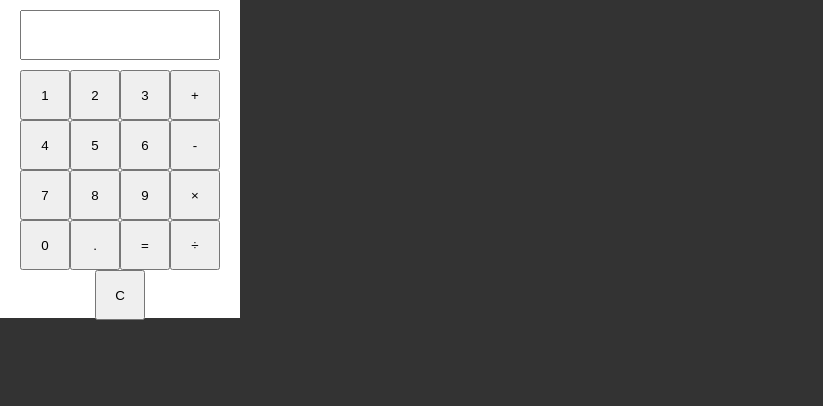
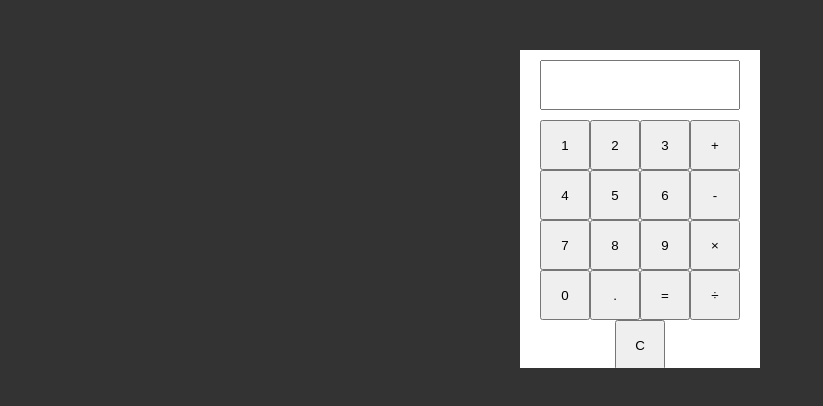
Before and after one commit to tcr/Boots, a plain HTML site: page demos/calc.html in a window 1280 px wide. Shown: the whole page, without its empty margins (0-823 px from the left). Drawn offline with Linux system fonts and the light colour scheme.

Commit message:
Center body

```diff
--- a/Boots.css
+++ b/Boots.css
@@ -1,6 +1,7 @@
 * { -webkit-box-sizing: border-box; -moz-box-sizing: border-box; }
 html { background: #333; font-family: sans-serif; overflow: hidden; font-size: 100%; }
-body { position: relative; margin: 0; }
+body { }
+#boots-frame { position: relative; margin: 50px auto 0; overflow: hidden; }
 
 div.stack > * { display: block; }
 div.flow > * { display: inline-block; }
--- a/Boots.js
+++ b/Boots.js
@@ -293,8 +293,8 @@ var BootsElement = new Functor({
 	text: function () { return this.elem.innerHTML || this.elem.value; }, //[TODO] innerText
 	height: function () { return this.elem.offsetHeight; },
 	width: function () { return this.elem.offsetWidth; },
-	left: function () { return getElementPosition(this.elem).x - getElementPosition(document.body).x; },
-	top: function () { return getElementPosition(this.elem).y - getElementPosition(document.body).y; },
+	left: function () { return getElementPosition(this.elem).x - getElementPosition(document.getElementById('boots-frame')).x; },
+	top: function () { return getElementPosition(this.elem).y - getElementPosition(document.getElementById('boots-frame')).y; },
 	toString: function () { return '[Boots ' + this.elem.tagName + ']'; },
 
 	// property manipulation
@@ -315,6 +315,11 @@ var elemProp = {
 	margin_right: function (elem, val) { elem.style.marginRight = normalizeUnits(val); },
 	margin_bottom: function (elem, val) { elem.style.marginBottom = normalizeUnits(val); },
 	margin_left: function (elem, val) { elem.style.marginLeft = normalizeUnits(val); },
+	padding: function (elem, val) { elem.style.padding = normalizeUnits(val); },
+	padding_top: function (elem, val) { elem.style.paddingTop = normalizeUnits(val); },
+	padding_right: function (elem, val) { elem.style.paddingRight = normalizeUnits(val); },
+	padding_bottom: function (elem, val) { elem.style.paddingBottom = normalizeUnits(val); },
+	padding_left: function (elem, val) { elem.style.paddingLeft = normalizeUnits(val); },
 	top: function (elem, val) { elem.style.position = 'absolute'; elem.style.top = normalizeUnits(val); },
 	y: function (elem, val) { elem.style.position = 'absolute'; elem.style.top = normalizeUnits(val); },
 	left: function (elem, val) { elem.style.position = 'absolute'; elem.style.left = normalizeUnits(val); },
@@ -335,7 +340,10 @@ var elemProp = {
 
 var Boots = {
 	app: function () {
-		var ret = new BootsElement(document.body);
+		// create framing
+		var elem = document.body.appendChild(document.createElement('div'));
+		elem.id = "boots-frame";
+		var ret = new BootsElement(elem);
 		ret.apply(ret, [background({fill: white})].concat([].slice.apply(arguments, [])));
 //		resizeDocumentTo(ret.props.width, ret.props.height);
 		return ret;
@@ -630,7 +638,7 @@ mouse.COORDS = {x: 0, y: 0};
 mouse.BUTTON = 0;
 document.addEventListener('mousemove', function (e) {
 	// get body offset
-	var bodyCoords = getElementPosition(document.body);
+	var bodyCoords = getElementPosition(document.getElementById('boots-frame'));
 	// get mouse coordinates
 	mouse.COORDS = {x: 0, y: 0};
 	if (e.pageX || e.pageY)
```
